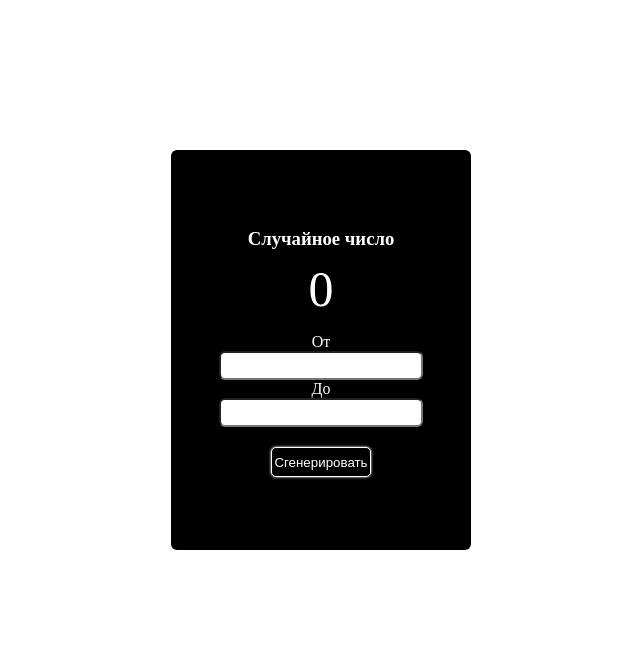
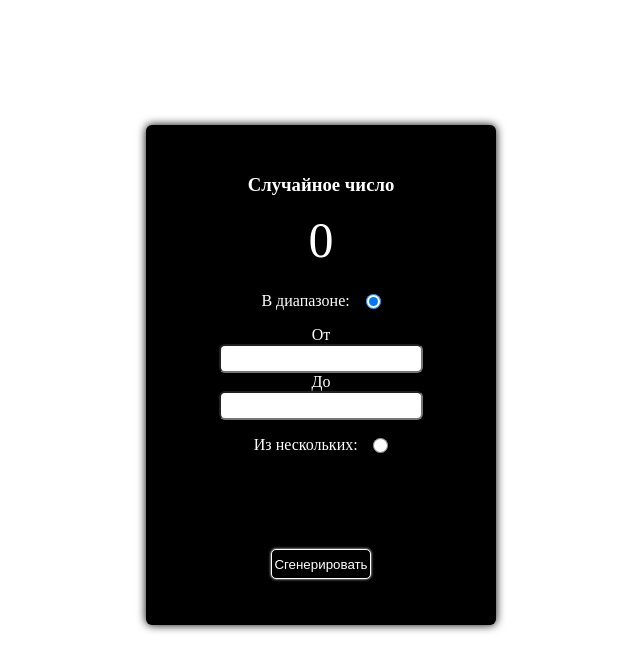
Before and after one commit to MaksimWBC/RandomNum, a plain HTML site: page index.html in a window 1280 px wide. Both pictures are taken after a click on the button "Сгенерировать". Shown: the whole page, without its empty margins (319-959 px from the left). Drawn offline with Linux system fonts and the light colour scheme.

Commit message:
last commit

```diff
--- a/app.js
+++ b/app.js
@@ -2,9 +2,30 @@ const getNum = document.getElementById("btn")
 const randomNum = document.getElementById("num")
 const numMin = document.getElementById("number1")
 const numMax = document.getElementById("number2")
+const chekBtn1 = document.getElementById("check1")
+const chekBtn2 = document.getElementById("check2")
+const textArray = document.getElementById("text_array")
+const parameters = document.getElementById("container")
 
 
-getNum.addEventListener('click', () => {
+parameters.addEventListener('change', () => {
+    if(chekBtn1.checked) {
+        textArray.style.opacity = '0';
+    } else {
+        textArray.style.opacity = '1';
+    }
+});
 
-    randomNum.innerHTML = Math.floor(Math.random() * (Number(numMax.value)- Number(numMin.value) + 1) + Number(numMin.value))
+textArray.addEventListener('input', (e) => {
+    e.target.value = e.target.value.replace(/[^\s\d]/g, '');
 })
+
+getNum.addEventListener('click', (e) => {
+    if(chekBtn1.checked) {
+        randomNum.innerHTML = Math.floor(Math.random() * (Number(numMax.value)- Number(numMin.value) + 1) + Number(numMin.value))
+    }
+    if(chekBtn2.checked) {
+        let arrayNum = textArray.value.trim().split(/\s+/);
+        randomNum.innerHTML = arrayNum[Math.floor(Math.random()*arrayNum.length)];
+    }
+})
--- a/index.html
+++ b/index.html
@@ -7,17 +7,27 @@
     <title>Генератор случайны чисел</title>
 </head>
 <body>
-    <div class="container">
+    <div class="container" id="container">
         <div class="num_container">
             <h3>Случайное число</h3>
             <p class="num" id="num">0</p>
         </div>
+        <div class="check_box">
+            <span>В диапазоне: </span>
+            <input type="radio" id="check1" class="check_item" name="parameter" checked="checked">
+        </div>
         <div class="form_container">
-                <label for="number1">От</label>
-                <input class="input" type="number" id="number1" min="0">
-
-                <label for="number2">До</label>
-                <input class="input" type="number" id="number2" min="0">
+            <label for="number1">От</label>
+            <input class="input" type="number" id="number1" min="0">
+            <label for="number2">До</label>
+            <input class="input" type="number" id="number2" min="0">
+        </div>
+        <div class="check_box">
+            <span>Из нескольких: </span>
+            <input type="radio" id="check2" class="check_item" name="parameter">
+        </div>
+        <div class="array_container">
+            <input type="text" id="text_array">
         </div>
         <div class="button_container">
             <button class="btn" id="btn">Сгенерировать</button>
--- a/style.css
+++ b/style.css
@@ -7,7 +7,7 @@ body {
     display: flex;
     justify-content: center;
     align-items: center;
-    height: 700px;
+    height: 750px;
     background-color: white;
 }
 
@@ -16,12 +16,12 @@ body {
     flex-direction: column;
     justify-content: center;
     align-items: center;
-    width: 300px;
-    height: 400px;
-    box-shadow: 0 0 10px white;
+    width: 350px;
+    height: 500px;
     border-radius: 6px;
     color: white;
     background-color: black;
+    box-shadow: 0 0 10px black;
 }
 
 .num_container {
@@ -32,10 +32,11 @@ body {
     width: 200px;
     height: 100px;
     border-radius: 5px;
+    margin-bottom: 15px;
 }
 
 .num_container h3 {
-    margin-bottom: 10px;
+    margin-bottom: 15px;
 }
 
 .num {
@@ -80,3 +81,30 @@ body {
     box-shadow: 0 0 15px #FFA500;
     cursor: pointer;
 }
+
+.check_box {
+    display: flex;
+    justify-content: space-around;
+    align-items: center;
+    width: 135px;
+    height: 30px;
+    text-align: center;
+}
+
+.array_container input {
+    margin: 15px 0 10px 0;
+    width: 250px;
+    height: 50px;
+    opacity: 0;
+}
+
+
+.check_item {
+    cursor: pointer;
+    height: 25px;
+    width: 15px;
+}
+
+#check2 {
+    margin-left: 15px;
+}
```
